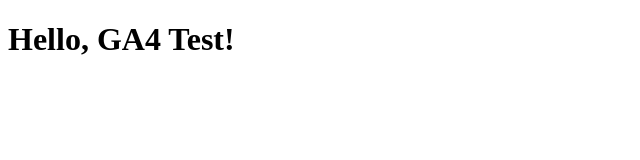
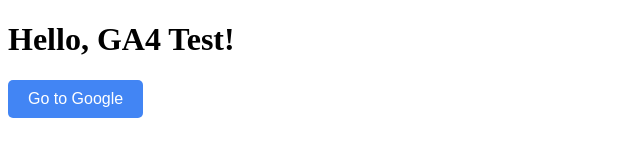
Before and after one commit to kevin19cool/kevin19cool.github.io-testga4, a plain HTML site: page index.html in a window 1280 px wide. Shown: the whole page, without its empty margins (0-640 px from the left). Drawn offline with Linux system fonts and the light colour scheme.

Commit message:
Initial commit

```diff
--- a/index.html
+++ b/index.html
@@ -12,7 +12,20 @@
     <meta charset="UTF-8">
     <meta name="viewport" content="width=device-width, initial-scale=1.0">
     <title>GA4 Test</title>
-
+    <style>
+        button {
+            padding: 10px 20px;
+            font-size: 16px;
+            color: white;
+            background-color: #4285F4;
+            border: none;
+            border-radius: 5px;
+            cursor: pointer;
+        }
+        button:hover {
+            background-color: #3367D6;
+        }
+    </style>
 </head>
 <body>
 
@@ -22,5 +35,11 @@
     <!-- End Google Tag Manager (noscript) -->
 
     <h1>Hello, GA4 Test!</h1>
+    <button onclick="goToGoogle()">Go to Google</button>
+    <script>
+        function goToGoogle() {
+            window.location.href = "https://www.google.com";
+        }
+    </script>
 </body>
 </html>
```
